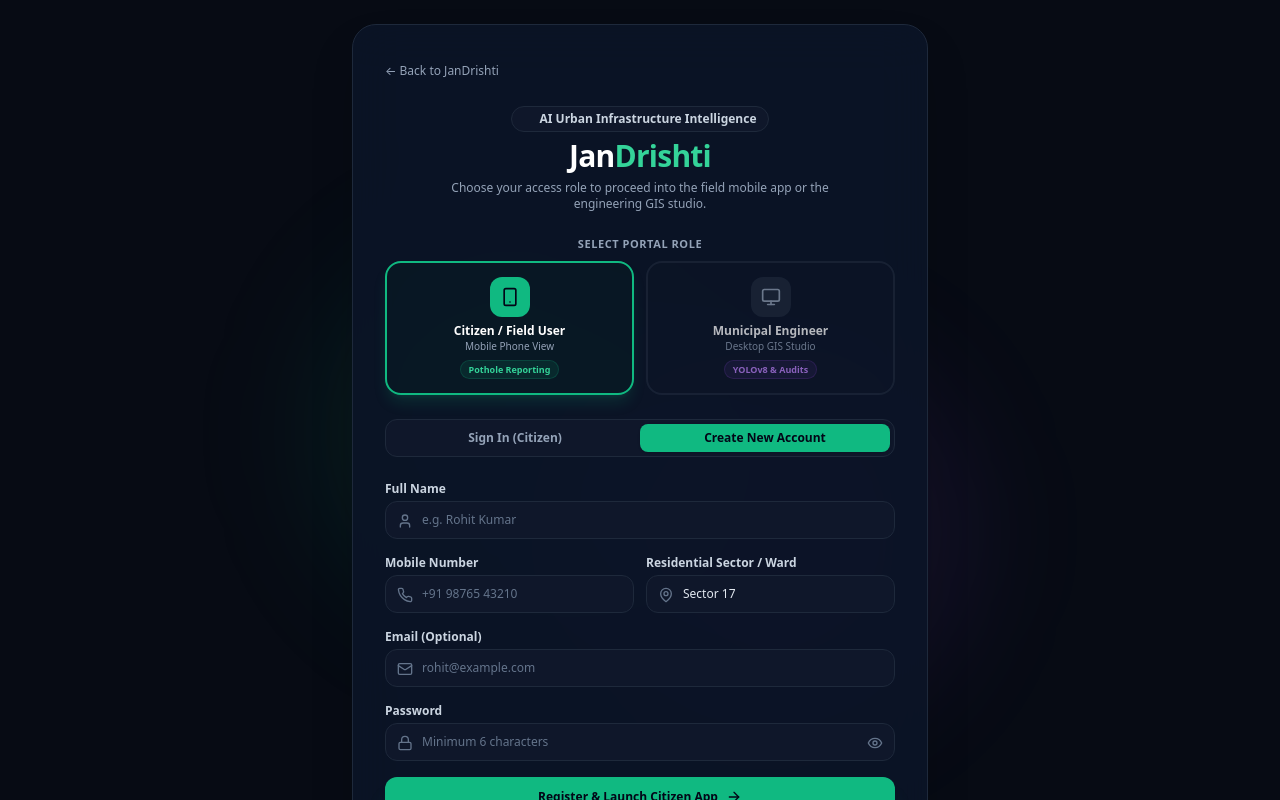
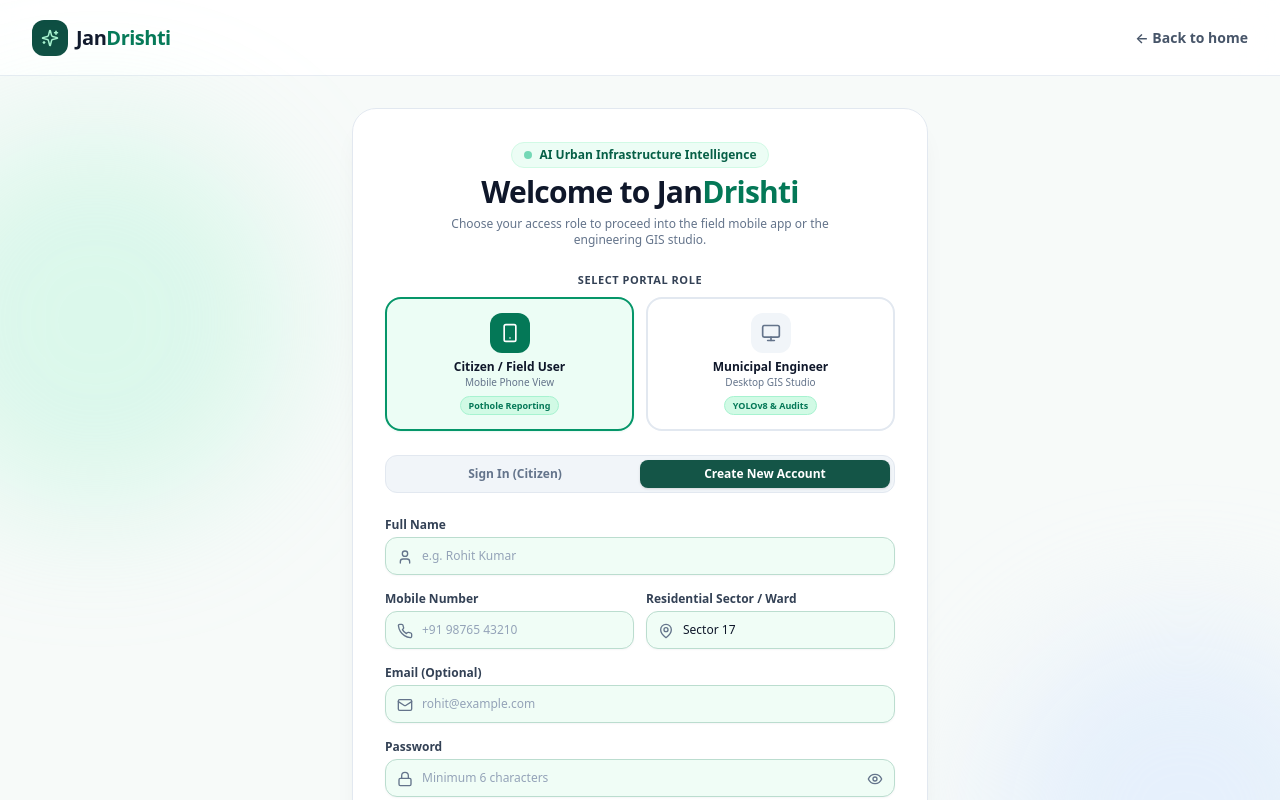
Before and after one commit to ankiiiiiitt/JanDristhi, a React (Vite) app in the folder frontend/: page / in a window 1280 px wide. Both pictures are taken after a click on the button "Sign Up". Shown: the top 800 px of the page. Built offline with nearby package versions, Linux system fonts and the light colour scheme; no server answers.

Commit message:
feat: align auth pages with landing design

```diff
--- a/frontend/src/components/AuthPortal.jsx
+++ b/frontend/src/components/AuthPortal.jsx
@@ -226,25 +226,23 @@
   };
 
   return (
-    <div className="min-h-screen bg-[#070b14] text-slate-100 flex flex-col justify-center items-center p-4 sm:p-6 relative overflow-hidden select-none">
-      {/* Background Ambient Glows */}
-      <div className="absolute top-1/4 left-1/4 w-96 h-96 bg-emerald-500/10 rounded-full blur-3xl pointer-events-none" />
-      <div className="absolute bottom-1/4 right-1/4 w-96 h-96 bg-purple-500/10 rounded-full blur-3xl pointer-events-none" />
-
-      {/* Main Container Card */}
-      <div className="w-full max-w-xl bg-[#0c1427]/90 backdrop-blur-xl border border-slate-800 rounded-3xl p-6 sm:p-8 shadow-2xl relative z-10 space-y-6">
-        {onBack && <button onClick={onBack} className="text-xs text-slate-400 hover:text-white">← Back to JanDrishti</button>}
+    <div className="auth-surface min-h-screen bg-[#f7faf9] text-slate-900 flex flex-col relative overflow-hidden select-none">
+      <nav className="h-[76px] shrink-0 border-b border-slate-200/80 bg-white/90 backdrop-blur-xl"><div className="max-w-7xl h-full mx-auto px-5 sm:px-8 flex items-center justify-between"><button onClick={onBack} className="flex items-center gap-2"><span className="grid place-items-center size-9 rounded-xl bg-[#0d4d41] text-emerald-200"><Sparkles size={18} /></span><span className="font-extrabold tracking-tight text-xl">Jan<span className="text-emerald-700">Drishti</span></span></button>{onBack && <button onClick={onBack} className="text-sm font-semibold text-slate-600 hover:text-emerald-700">← Back to home</button>}</div></nav>
+      <div className="absolute top-32 -left-24 w-96 h-96 bg-emerald-200/35 rounded-full blur-3xl pointer-events-none" />
+      <div className="absolute bottom-0 -right-24 w-96 h-96 bg-blue-100/60 rounded-full blur-3xl pointer-events-none" />
+      <div className="flex-1 w-full flex justify-center items-center p-4 sm:p-8 relative">
+      <div className="w-full max-w-xl bg-white border border-slate-200 rounded-3xl p-6 sm:p-8 shadow-xl shadow-emerald-950/5 relative z-10 space-y-6">
 
         {/* JanDrishti Logo & Header */}
         <div className="text-center space-y-1.5">
-          <div className="inline-flex items-center space-x-2 px-3 py-1 rounded-full bg-slate-900 border border-slate-800 text-xs text-slate-300">
-            <span className="w-2 h-2 rounded-full bg-emerald-400 animate-ping" />
+          <div className="inline-flex items-center space-x-2 px-3 py-1 rounded-full bg-emerald-50 border border-emerald-100 text-xs text-emerald-800">
+            <span className="w-2 h-2 rounded-full bg-emerald-500 animate-pulse" />
             <span className="font-semibold">AI Urban Infrastructure Intelligence</span>
           </div>
-          <h1 className="text-2xl sm:text-3xl font-black tracking-tight text-white">
-            Jan<span className="text-emerald-400">Drishti</span>
+          <h1 className="text-2xl sm:text-3xl font-black tracking-tight text-slate-900">
+            Welcome to Jan<span className="text-emerald-700">Drishti</span>
           </h1>
-          <p className="text-xs text-slate-400 max-w-sm mx-auto">
+          <p className="text-xs text-slate-500 max-w-sm mx-auto">
             Choose your access role to proceed into the field mobile app or the engineering GIS studio.
           </p>
         </div>
@@ -253,7 +251,7 @@
             STEP 1: DISTINCT ROLE SELECTION (Citizen vs Developer)
            ───────────────────────────────────────────────────────────── */}
         <div>
-          <label className="text-[11px] font-bold text-slate-400 uppercase tracking-wider block mb-2 text-center">
+          <label className="text-[11px] font-bold text-slate-500 uppercase tracking-wider block mb-2 text-center">
             Select Portal Role
           </label>
           <div className="grid grid-cols-2 gap-3">
@@ -265,20 +263,20 @@
               }}
               className={`p-3.5 rounded-2xl border-2 transition-all cursor-pointer flex flex-col items-center text-center space-y-1.5 relative ${
                 selectedRole === 'citizen'
-                  ? 'border-emerald-500 bg-emerald-950/20 shadow-lg shadow-emerald-500/15'
-                  : 'border-slate-800 hover:border-slate-700 bg-slate-900/40 opacity-70 hover:opacity-100'
+                  ? 'border-emerald-600 bg-emerald-50 shadow-sm shadow-emerald-500/10'
+                  : 'border-slate-200 hover:border-emerald-300 bg-white'
               }`}
             >
               <div className={`w-10 h-10 rounded-xl flex items-center justify-center ${
-                selectedRole === 'citizen' ? 'bg-emerald-500 text-slate-950 font-bold' : 'bg-slate-800 text-slate-400'
+                selectedRole === 'citizen' ? 'bg-emerald-700 text-white font-bold' : 'bg-slate-100 text-slate-500'
               }`}>
                 <Smartphone className="w-5 h-5" />
               </div>
               <div>
-                <p className="text-xs font-bold text-white">Citizen / Field User</p>
-                <p className="text-[10px] text-slate-400">Mobile Phone View</p>
+                <p className="text-xs font-bold text-slate-900">Citizen / Field User</p>
+                <p className="text-[10px] text-slate-500">Mobile Phone View</p>
               </div>
-              <span className="text-[9px] font-semibold text-emerald-400 bg-emerald-500/10 px-2 py-0.5 rounded-full border border-emerald-500/20">
+              <span className="text-[9px] font-semibold text-emerald-700 bg-emerald-100 px-2 py-0.5 rounded-full border border-emerald-200">
                 Pothole Reporting
               </span>
             </div>
@@ -291,20 +289,20 @@
               }}
               className={`p-3.5 rounded-2xl border-2 transition-all cursor-pointer flex flex-col items-center text-center space-y-1.5 relative ${
                 selectedRole === 'developer'
-                  ? 'border-purple-500 bg-purple-950/20 shadow-lg shadow-purple-500/15'
-                  : 'border-slate-800 hover:border-slate-700 bg-slate-900/40 opacity-70 hover:opacity-100'
+                  ? 'border-emerald-600 bg-emerald-50 shadow-sm shadow-emerald-500/10'
+                  : 'border-slate-200 hover:border-emerald-300 bg-white'
               }`}
             >
               <div className={`w-10 h-10 rounded-xl flex items-center justify-center ${
-                selectedRole === 'developer' ? 'bg-purple-600 text-white font-bold' : 'bg-slate-800 text-slate-400'
+                selectedRole === 'developer' ? 'bg-[#145547] text-white font-bold' : 'bg-slate-100 text-slate-500'
               }`}>
                 <Monitor className="w-5 h-5" />
               </div>
               <div>
-                <p className="text-xs font-bold text-white">Municipal Engineer</p>
-                <p className="text-[10px] text-slate-400">Desktop GIS Studio</p>
+                <p className="text-xs font-bold text-slate-900">Municipal Engineer</p>
+                <p className="text-[10px] text-slate-500">Desktop GIS Studio</p>
               </div>
-              <span className="text-[9px] font-semibold text-purple-400 bg-purple-500/10 px-2 py-0.5 rounded-full border border-purple-500/20">
+              <span className="text-[9px] font-semibold text-emerald-700 bg-emerald-100 px-2 py-0.5 rounded-full border border-emerald-200">
                 YOLOv8 & Audits
               </span>
             </div>
@@ -314,7 +312,7 @@
         {/* ─────────────────────────────────────────────────────────────
             STEP 2: LOGIN / SIGNUP TOGGLE
            ───────────────────────────────────────────────────────────── */}
-        <div className="flex bg-slate-900 p-1 rounded-xl border border-slate-800 text-xs">
+        <div className="flex bg-slate-100 p-1 rounded-xl border border-slate-200 text-xs">
           <button
             type="button"
             onClick={() => {
@@ -324,9 +322,9 @@
             className={`flex-1 py-1.5 rounded-lg font-bold transition-all ${
               authMode === 'login'
                 ? selectedRole === 'citizen'
-                  ? 'bg-emerald-500 text-slate-950 shadow'
-                  : 'bg-purple-600 text-white shadow'
-                : 'text-slate-400 hover:text-white'
+                  ? 'bg-[#145547] text-white shadow'
+                  : 'bg-[#145547] text-white shadow'
+                : 'text-slate-500 hover:text-emerald-800'
             }`}
           >
             Sign In ({selectedRole === 'citizen' ? 'Citizen' : 'Engineer'})
@@ -340,9 +338,9 @@
             className={`flex-1 py-1.5 rounded-lg font-bold transition-all ${
               authMode === 'signup'
                 ? selectedRole === 'citizen'
-                  ? 'bg-emerald-500 text-slate-950 shadow'
-                  : 'bg-purple-600 text-white shadow'
-                : 'text-slate-400 hover:text-white'
+                  ? 'bg-[#145547] text-white shadow'
+                  : 'bg-[#145547] text-white shadow'
+                : 'text-slate-500 hover:text-emerald-800'
             }`}
           >
             Create New Account
@@ -643,9 +641,7 @@
             type="submit"
             disabled={loading}
             className={`w-full py-3 rounded-xl font-bold text-xs flex items-center justify-center space-x-2 transition-all shadow-xl active:scale-[0.99] disabled:opacity-50 ${
-              selectedRole === 'citizen'
-                ? 'bg-emerald-500 hover:bg-emerald-400 text-slate-950 shadow-emerald-500/20'
-                : 'bg-purple-600 hover:bg-purple-500 text-white shadow-purple-600/30'
+              'bg-[#145547] hover:bg-[#0d4339] text-white shadow-emerald-950/15'
             }`}
           >
             {loading ? (
@@ -696,6 +692,7 @@
         </div>
 
       </div>
+      </div>
     </div>
   );
 }
--- a/frontend/src/index.css
+++ b/frontend/src/index.css
@@ -45,3 +45,19 @@
 .leaflet-control-attribution a:hover {
   color: #7dd3fc !important;
 }
+
+/* Public-auth surface: preserves the existing form behaviour while sharing the
+   light, forest-green visual language of the JanDrishti landing page. */
+.auth-surface label { color: #334155 !important; }
+.auth-surface input {
+  background: #fff !important;
+  border-color: #cbd5e1 !important;
+  color: #0f172a !important;
+  box-shadow: 0 1px 2px rgb(15 23 42 / .04);
+}
+.auth-surface input::placeholder { color: #94a3b8 !important; }
+.auth-surface input:focus { border-color: #16705b !important; box-shadow: 0 0 0 3px rgb(22 112 91 / .12); }
+.auth-surface [class*="text-purple"], .auth-surface [class*="text-emerald-300"], .auth-surface [class*="text-emerald-400"] { color: #176a56 !important; }
+.auth-surface [class*="bg-purple"], .auth-surface [class*="bg-slate-900"] { background-color: #f0fdf6 !important; }
+.auth-surface [class*="border-purple"], .auth-surface [class*="border-slate-800"] { border-color: #bbddcf !important; }
+.auth-surface [class*="hover:bg-purple"], .auth-surface [class*="hover:bg-slate-800"]:hover { background-color: #dcf4e8 !important; }
```
